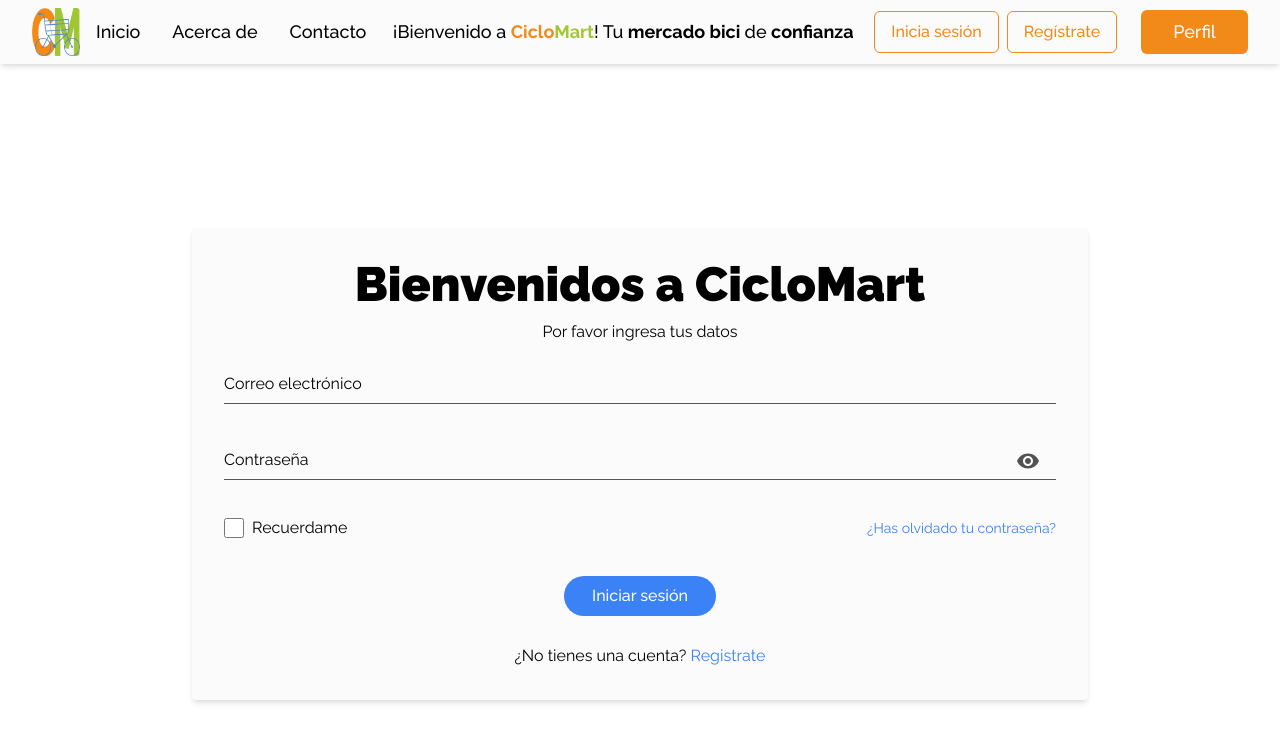
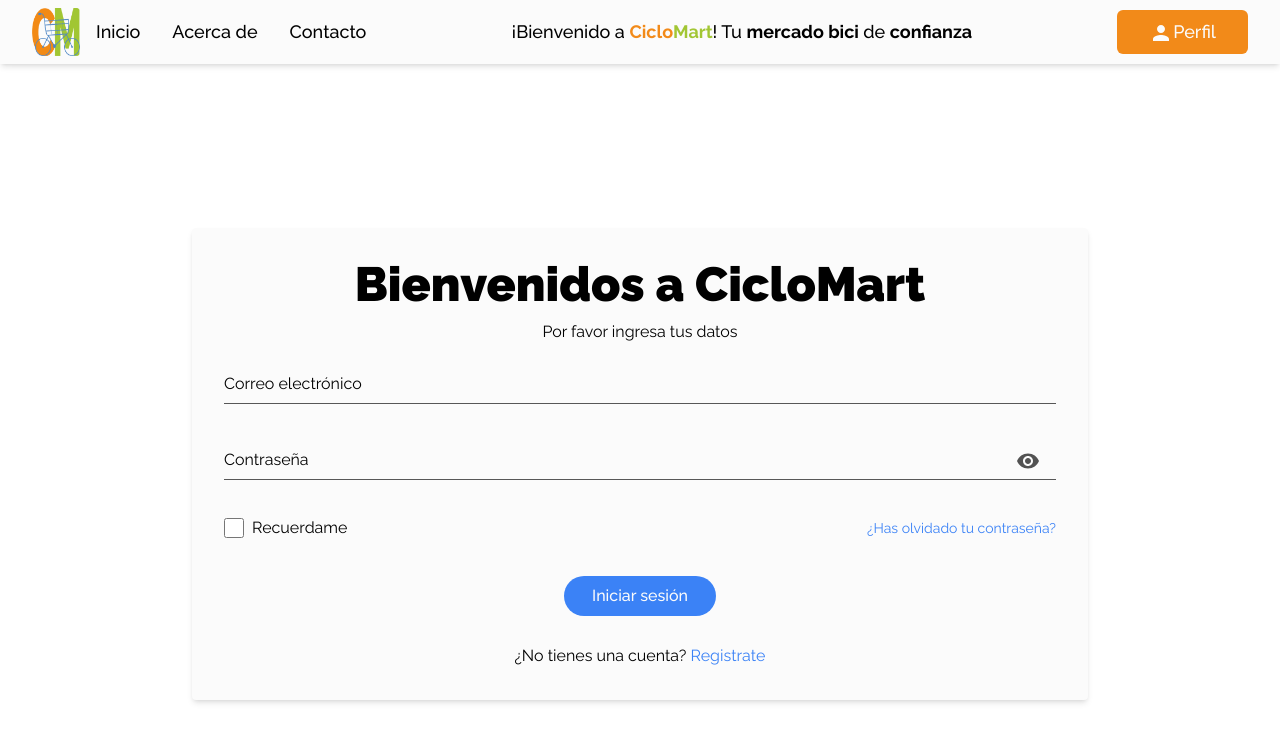
Before and after one commit to w1sec0d/ciclomart_frontend, a React (Vite) app: page /login in a window 1280 px wide. Shown: the top 742 px of the page. Built offline with nearby package versions, Linux system fonts and the light colour scheme; no server answers.

Commit message:
Updates navbar to change when user logged in

```diff
--- a/src/App.jsx
+++ b/src/App.jsx
@@ -1,9 +1,12 @@
+// React and state logic
+import { useEffect } from 'react'
+import { useDispatch } from 'react-redux'
+
 // Routing
 import { Route, Routes } from 'react-router-dom'
 
 // Pages
 import Landing from './pages/Landing'
-import Layout from './components/Layout'
 import Register from './pages/Register'
 import Profile from './pages/Profile'
 import UserInfo from './pages/UserInfo'
@@ -12,7 +15,24 @@ import Verificacion from './pages/Verificacion'
 import PasswordRecovery from './pages/PasswordRecovery'
 import CodeVerification from './pages/CodeVerification'
 
+// Components
+import Layout from './components/Layout'
+
+// Utils
+import getUserFromLocalStorage from './utils/getUser'
+import { setAuthUser } from './store/slices/authSlice'
+
 const App = () => {
+  const dispatch = useDispatch()
+
+  useEffect(() => {
+    const fetchUser = async () => {
+      const user = await getUserFromLocalStorage()
+      dispatch(setAuthUser(user))
+    }
+    fetchUser()
+  }, [dispatch])
+
   return (
     <Routes>
       <Route path="/" element={<Layout />}>
--- a/src/components/Navbar.jsx
+++ b/src/components/Navbar.jsx
@@ -1,7 +1,12 @@
 import Button from './Button'
 import logo from '../assets/logo.png'
+import { Person } from '@mui/icons-material'
+import { useSelector } from 'react-redux'
 
 const Navbar = () => {
+  // load user info to check if user is logged in
+  const user = useSelector((state) => state.auth.authUser)
+
   return (
     <nav className="bg-white p-4 font-medium shadow-md md:h-[64px] flex items-center justify-between fixed left-0 top-0 w-full z-10 text-lg">
       <ul className="flex flex-col md:flex-row w-full">
@@ -28,6 +33,14 @@ const Navbar = () => {
             de <span className="font-bold">confianza</span>
           </h1>
         </li>
+        {user ? (
+          <li className="mx-4 hover:font-bold flex items-center">
+            <Button className="bg-tertiary px-8" to="/profile">
+              <Person />
+              Perfil
+            </Button>
+          </li>
+        ) : (
           <li className="hover:font-bold flex items-center ml-auto">
             <Button
               className="border-[1px] text-tertiary bg-transparent border-tertiary mr-2 text-base hover:bg-tertiary hover:text-white active:hover:bg-tertiary-dark"
@@ -42,11 +55,7 @@ const Navbar = () => {
               Regístrate
             </Button>
           </li>
-        <li className="mx-4 hover:font-bold flex items-center">
-          <Button className="bg-tertiary px-8" to="/profile">
-            Perfil
-          </Button>
-        </li>
+        )}
       </ul>
     </nav>
   )
--- a/src/store/slices/authSlice.js
+++ b/src/store/slices/authSlice.js
@@ -1,8 +1,8 @@
-// filepath: /e:/ciclomart/CicloMart_front/src/store/slices/authSlice.js
 import { createSlice } from '@reduxjs/toolkit'
+import getUserFromLocalStorage from '../../utils/GetUser'
 
 const initialState = {
-  authUser: null,
+  authUser: getUserFromLocalStorage(),
   isLoggedIn: false,
   isAdmin: false,
 }
--- /dev/null
+++ b/src/utils/getUser.js
@@ -0,0 +1,9 @@
+import userInfoService from '../services/userInfoService'
+
+const getUserFromLocalStorage = async () => {
+  const token = window.localStorage.getItem('token')
+  const response = await userInfoService.getUserInfo(token)
+  return response.user ? response.user : null
+}
+
+export default getUserFromLocalStorage
```
Lines whose indentation alone changed are shown as unchanged.
